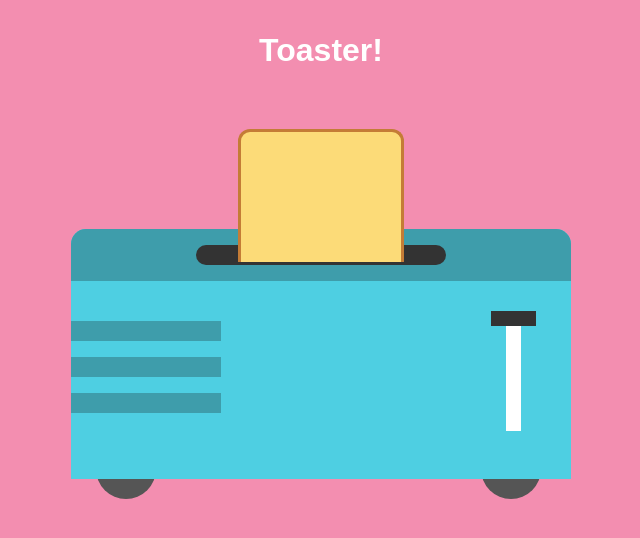
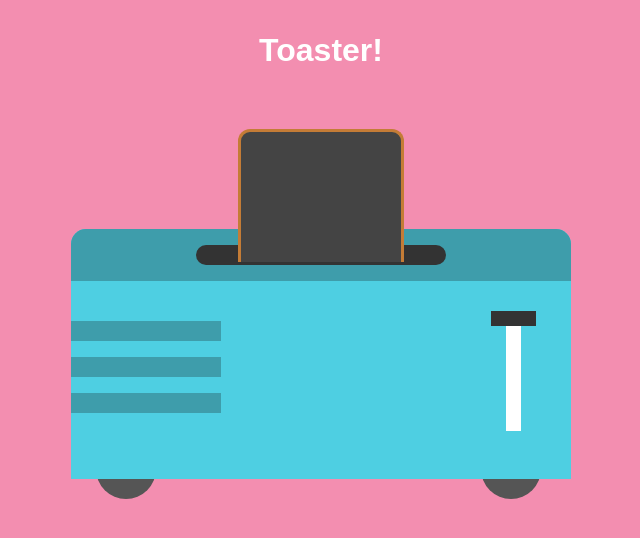
Before and after one commit to danielvanc/toaster, a React (Create React App) app: page / in a window 1280 px wide. Shown: the top 538 px of the page, without its empty margins (319-959 px from the left). Built offline with nearby package versions, Linux system fonts and the light colour scheme.

Commit message:
Set breadlevel state and tie-in with theme var

```diff
--- a/src/App.js
+++ b/src/App.js
@@ -1,57 +1,7 @@
 import React from 'react';
 import Helmet from 'react-helmet'
-import styled, { createGlobalStyle } from 'styled-components'
+import { GlobalStyles, theme, AppContainer, Wheel } from './components/App.css'
 import Toaster from './components/toaster'
-
-const GlobalStyles = createGlobalStyle`
-  * {
-    margin: 0;
-    padding: 0;
-  }
-  body {
-    background: #F38EB0;
-    padding: 2em;
-  }
-`
-const theme = {
-  lightBlue: "#4ECFE2",
-  darkBlue: "#3E9DAB",
-  lightGrey: "#333",
-  breadBody: "#FCDB78",
-  breadCrust: "#C47C36",
-  lightlyDone: "#888",
-  mediumDone: "#444",
-  overDone: "#222"
-}
-
-const AppContainer = styled.div`
-  border:0;
-  font-family: Arial, Helvetica, sans-serif;
-  margin: 0 auto;
-  position: relative;
-  text-align: center;
-  width: 500px;
-  h1 {
-    color: white;
-  }
-`
-
-const Wheel = styled.span`
-  /* border: 10px solid #555; */
-  background: #555;
-  border-radius: 50%;
-  height: 60px;
-  width: 60px;
-  z-index: -1;
-  position: absolute;
-  bottom: -20px;
-  &.wheel1 {
-    left: 25px;
-  }
-  &.wheel2 {
-    right: 30px;
-  }
-`
 
 const App = () => (
   <AppContainer className="app-container">
--- /dev/null
+++ b/src/components/App.css.js
@@ -0,0 +1,51 @@
+import styled, { createGlobalStyle } from 'styled-components'
+
+export const GlobalStyles = createGlobalStyle`
+  * {
+    margin: 0;
+    padding: 0;
+  }
+  body {
+    background: #F38EB0;
+    padding: 2em;
+  }
+`
+export const theme = {
+  lightBlue: "#4ECFE2",
+  darkBlue: "#3E9DAB",
+  lightGrey: "#333",
+  breadBody: "#FCDB78",
+  breadCrust: "#C47C36",
+  lightlyDone: "#888",
+  mediumDone: "#444",
+  overDone: "#222"
+}
+
+export const AppContainer = styled.div`
+  border:0;
+  font-family: Arial, Helvetica, sans-serif;
+  margin: 0 auto;
+  position: relative;
+  text-align: center;
+  width: 500px;
+  h1 {
+    color: white;
+  }
+`
+
+export const Wheel = styled.span`
+  /* border: 10px solid #555; */
+  background: #555;
+  border-radius: 50%;
+  height: 60px;
+  width: 60px;
+  z-index: -1;
+  position: absolute;
+  bottom: -20px;
+  &.wheel1 {
+    left: 25px;
+  }
+  &.wheel2 {
+    right: 30px;
+  }
+`
--- a/src/components/toast.css.js
+++ b/src/components/toast.css.js
@@ -1,7 +1,7 @@
 import styled from 'styled-components'
 
 export const Toast = styled.div`
-  background: ${props => props.theme.breadBody};
+  background: ${props => props.theme[props.toastLevel]};
   border: 3px solid ${props => props.theme.breadCrust};
   border-bottom: 0;
   border-top-left-radius: 12px;
@@ -17,4 +17,4 @@ export const Toast = styled.div`
     height: 28px;
     top: -10px;
   }
-`
+`;
--- a/src/components/toast.js
+++ b/src/components/toast.js
@@ -4,7 +4,10 @@ import { Toast } from './toast.css'
 class toast extends Component {
   render() {
     return (
-      <Toast theme={this.props.theme} className="up" />
+      <Toast
+        theme={this.props.theme}
+        toastLevel={this.props.toastLevel} className="up"
+      />
     );
   }
 }
--- a/src/components/toaster.js
+++ b/src/components/toaster.js
@@ -3,6 +3,14 @@ import { Toaster } from './toaster.css'
 import Toast from './toast'
 
 class toaster extends Component {
+  constructor(props) {
+    super(props);
+    this.state = {
+      isOn: false,
+      toastLevel: 'mediumDone'
+    }
+  }
+
   handleLeverClick = () => {
     console.log('Lever pushed');
   }
@@ -14,7 +22,7 @@ class toaster extends Component {
       >
         <div className="toaster-top">
           <span className="toaster-tray">
-            <Toast theme={this.props.theme} />
+            <Toast theme={this.props.theme} toastLevel={this.state.toastLevel} />
           </span>
         </div>
         <span className="bars">
```
